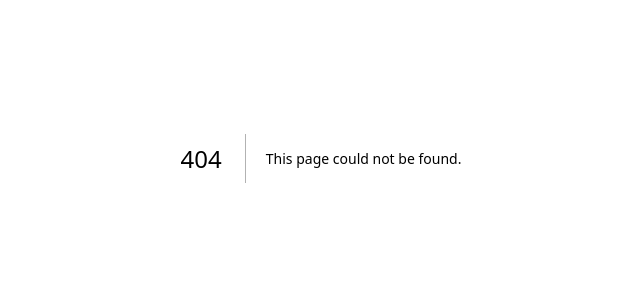
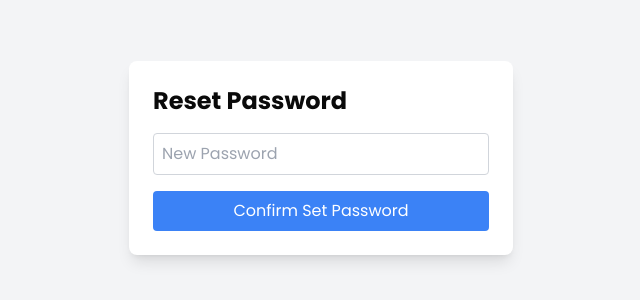
Before and after one commit to DTI-Final-Project-Group-3/frontend, a Next.js app: page /reset-password in a window 1280 px wide. Before the commit this address had no page. Shown: the part 242-542 px from the top of the page, without its empty margins (319-959 px from the left). Built offline with nearby package versions, Linux system fonts and the light colour scheme.

Commit message:
added password reset feature

```diff
--- /dev/null
+++ b/src/app/(auth)/reset-password/page.tsx
@@ -0,0 +1,65 @@
+'use client';
+
+import { useRouter, useSearchParams } from 'next/navigation';
+import { useEffect, useState } from 'react';
+
+export default function ResetPassword() {
+    const searchParams = useSearchParams();
+    const router = useRouter();
+    const [password, setPassword] = useState('');
+    const [token, setToken] = useState('');
+    const [loading, setLoading] = useState(false);
+
+    useEffect(() => {
+        const tokenParam = searchParams.get('token');
+        if (tokenParam) {
+            setToken(tokenParam);
+        }
+    }, [searchParams]);
+
+    const handleSubmit = async (e) => {
+        e.preventDefault();
+        setLoading(true);
+        try {
+            const response = await fetch('http://localhost:8080/api/v1/auth/reset-password-verify', {
+                method: 'POST',
+                headers: { 'Content-Type': 'application/json' },
+                body: JSON.stringify({ token, password }),
+            });
+            if (!response.ok) {
+                throw new Error('Failed to reset password');
+            }
+            alert('Password successfully reset');
+            router.push('/login');
+        } catch (error) {
+            alert(error.message);
+        } finally {
+            setLoading(false);
+        }
+    };
+
+    return (
+        <div className="flex justify-center items-center h-screen bg-gray-100">
+            <div className="bg-white p-6 rounded-lg shadow-lg w-96">
+                <h2 className="text-2xl font-bold mb-4">Reset Password</h2>
+                <form onSubmit={handleSubmit}>
+                    <input
+                        type="password"
+                        placeholder="New Password"
+                        value={password}
+                        onChange={(e) => setPassword(e.target.value)}
+                        className="w-full p-2 border border-gray-300 rounded mb-4"
+                        required
+                    />
+                    <button
+                        type="submit"
+                        className="w-full bg-blue-500 text-white py-2 rounded hover:bg-blue-600"
+                        disabled={loading}
+                    >
+                        {loading ? 'Setting Password...' : 'Confirm Set Password'}
+                    </button>
+                </form>
+            </div>
+        </div>
+    );
+}
--- a/src/app/(user)/profile/page.tsx
+++ b/src/app/(user)/profile/page.tsx
@@ -10,6 +10,7 @@ import { useRouter } from "next/navigation";
 import { ChangeEvent, useEffect, useState } from "react";
 
 const user_detail_url = `${process.env.NEXT_PUBLIC_BACKEND_URL}${process.env.NEXT_PUBLIC_USER_DETAIL}`;
+const reset_password_request_url = `${process.env.NEXT_PUBLIC_BACKEND_URL}/api/v1/auth/reset-password-request`;
 
 interface AccountProps {
   userData : UserDetail | null;
@@ -330,6 +331,30 @@ export default function ProfilePage() {
       }
   };
 
+  const resetPassword = async () => {
+    if (session)
+      try {
+        const res = await fetch(reset_password_request_url, {
+          method: "POST",
+          headers: {
+            "Content-Type": "application/json",
+            Authorization: `Bearer ${session.accessToken}`,
+          },
+          body: JSON.stringify(editableData),
+        });
+        const data = await res.json();
+        if (data.success) {
+          alert("Check your email for password change link");
+          setIsModified(false);
+        } else {
+          alert("Failed to send password change link");
+        }
+      } catch (error) {
+        console.error("Error sending password change link:", error);
+        alert("Error sending password change link");
+      }
+  }
+
   const handleDiscard = () => {
     if (userData)
       setEditableData({
@@ -405,6 +430,14 @@ export default function ProfilePage() {
               )}
               <button
                 onClick={() => {
+                  resetPassword();
+                }}
+                className="block w-full py-2 px-4 bg-blue-500 text-white rounded hover:bg-blue-600"
+              >
+                Reset Password
+              </button>
+              <button
+                onClick={() => {
                   resetCart();
                   signOut({ callbackUrl: "/login" });
                 }}
```
